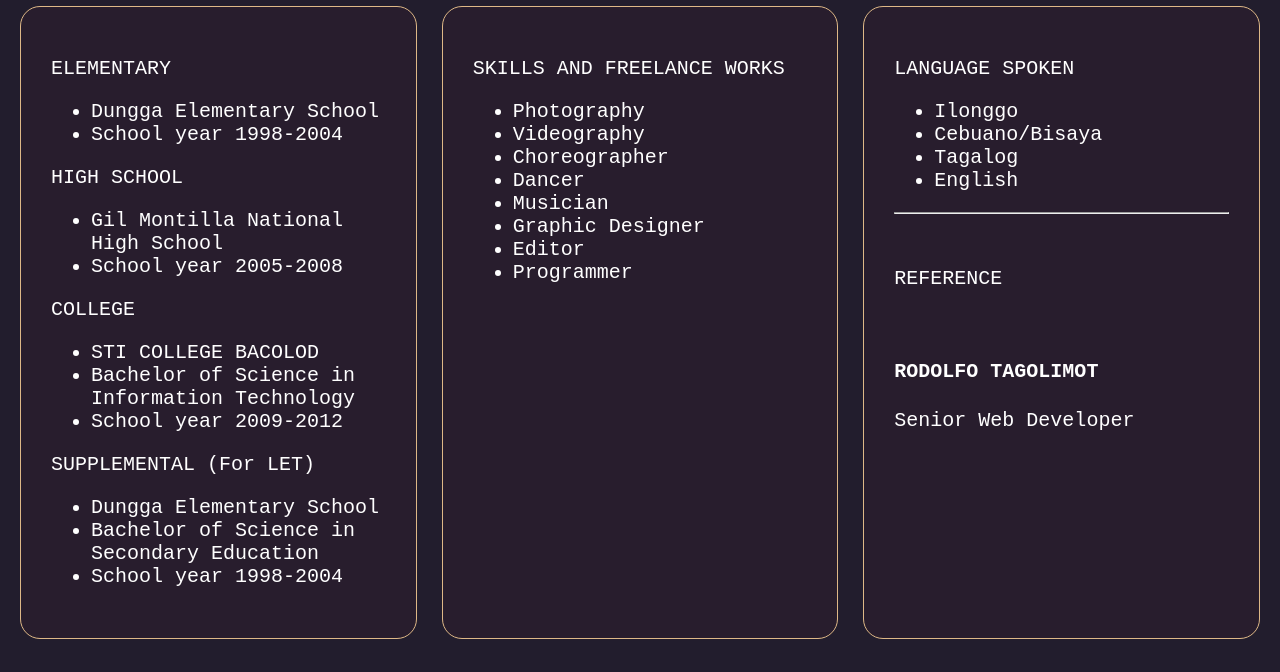
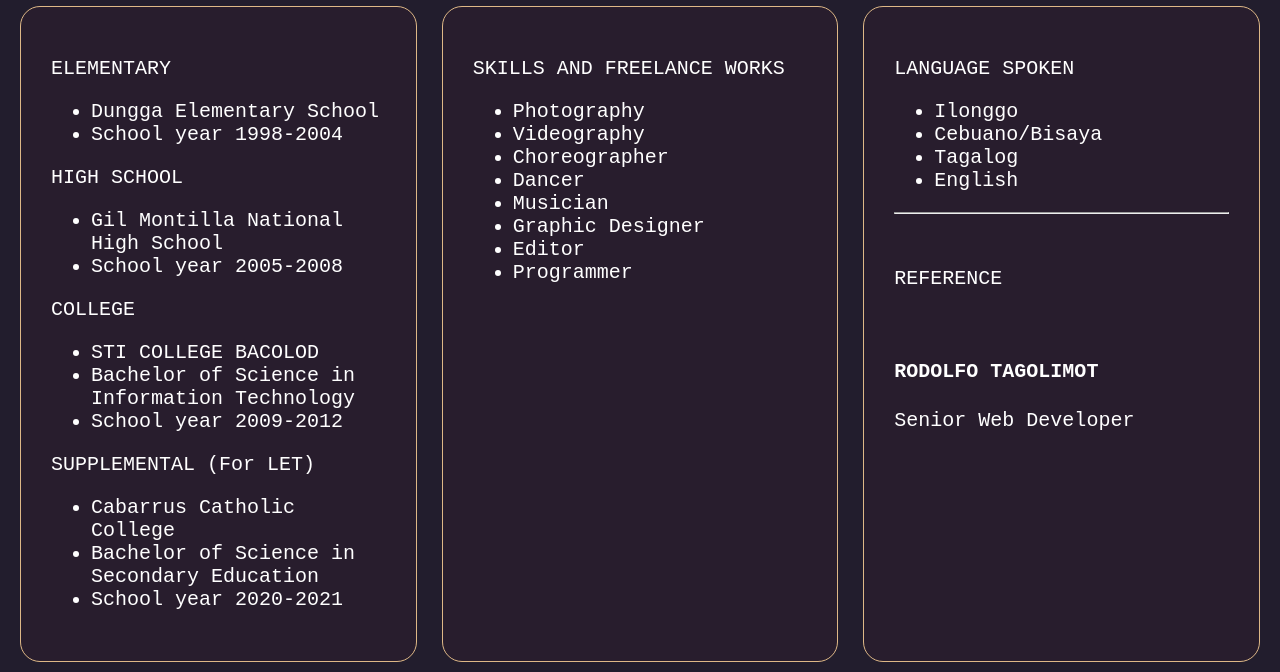
Before and after one commit to RGLUNA24/Biodata, a plain HTML site: page index.html in a window 1280 px wide. Shown: the part 878-1550 px from the top of the page. Drawn offline with Linux system fonts and the light colour scheme.

Commit message:
DES to CCC

```diff
--- a/index.html
+++ b/index.html
@@ -43,9 +43,9 @@
             </ul>
             <p>SUPPLEMENTAL (For LET)</p>
             <ul>
-                <li>Dungga Elementary School</li>
+                <li>Cabarrus Catholic College</li>
                 <li>Bachelor of Science in Secondary Education</li>
-                <li>School year 1998-2004</li>
+                <li>School year 2020-2021</li>
             </ul>
         </div>
 
```
